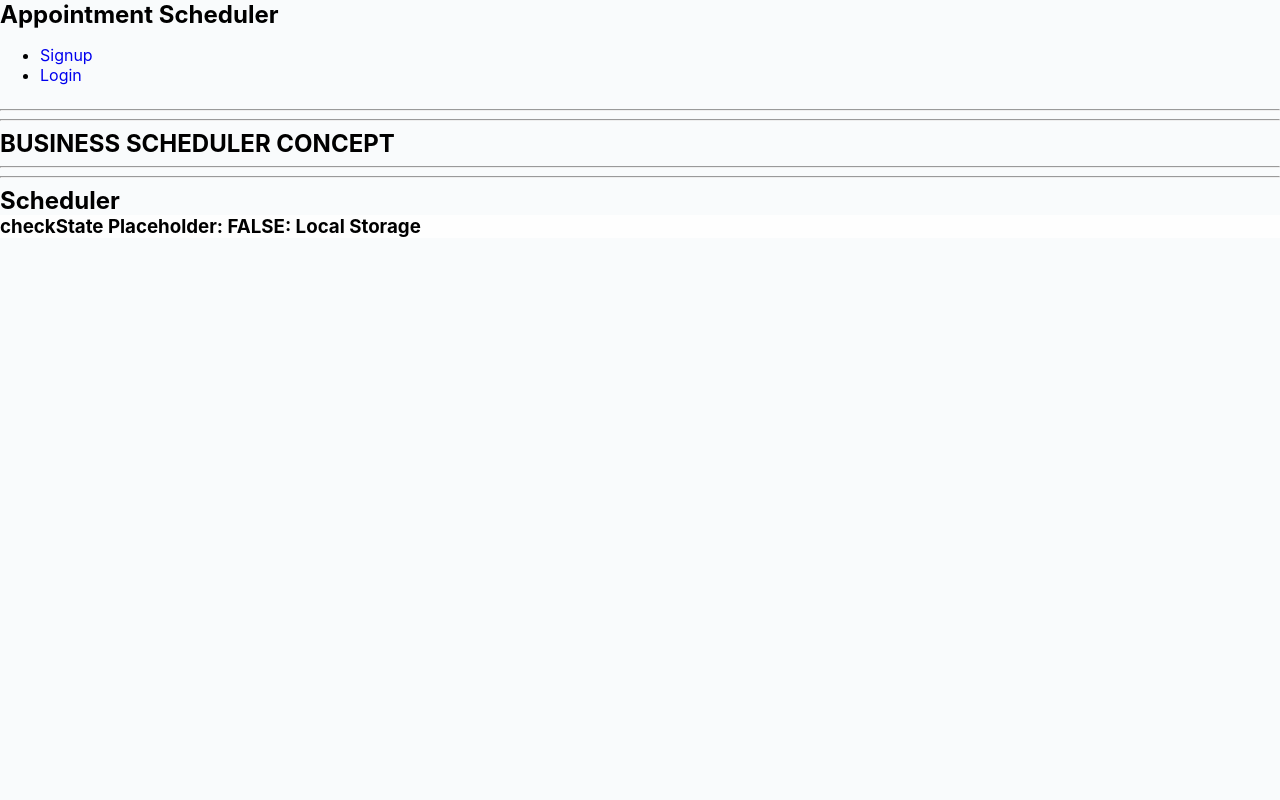
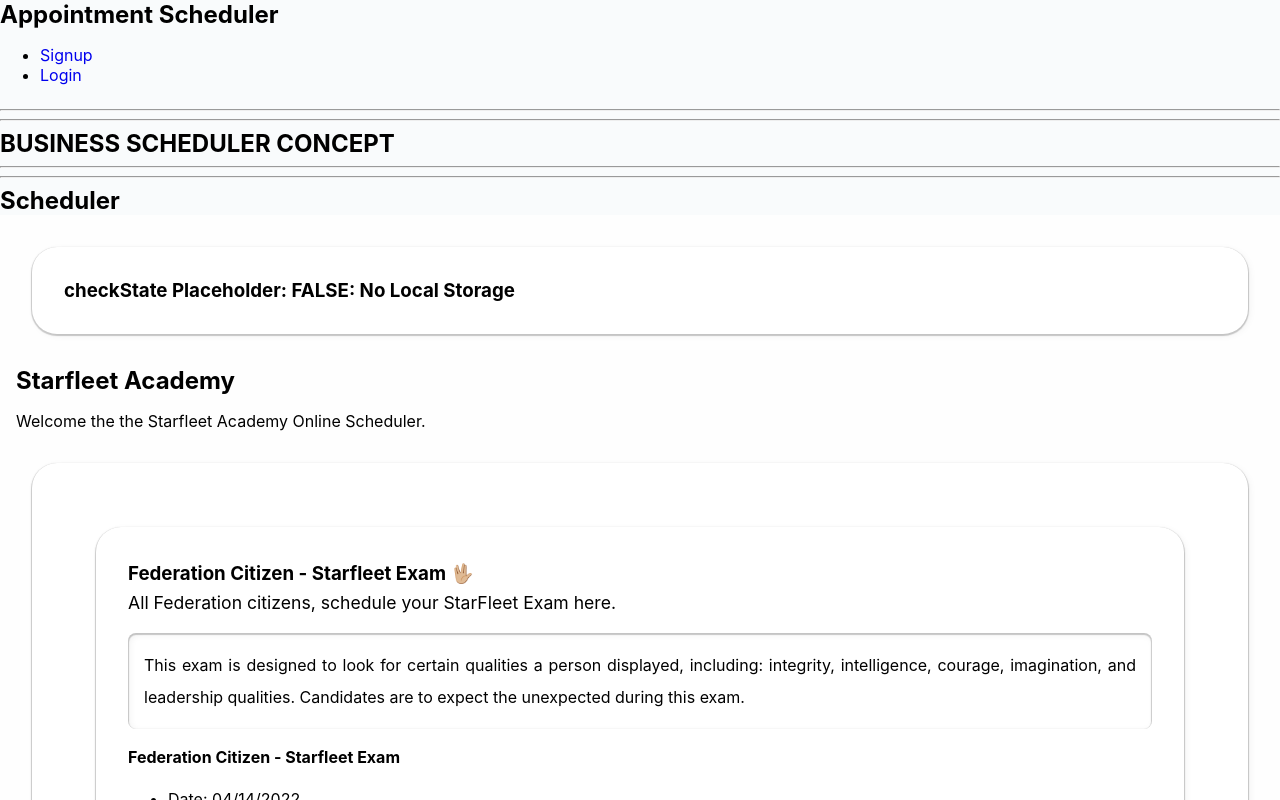
Before and after one commit to ErikPlachta/Calendari, a React (Create React App) app in the folder client/: page / in a window 1280 px wide. Shown: the top 800 px of the page. Built offline with nearby package versions, Linux system fonts and the light colour scheme.

Commit message:
Add load BusinessScheduler if no local storage

```diff
--- a/client/src/components/Scheduler/index.js
+++ b/client/src/components/Scheduler/index.js
@@ -1,4 +1,5 @@
 import React, { useState, useEffect } from 'react';
+import BusinessScheduler from './pages/BusinessScheduler';
 //-- SCHEDULER
 
 const {
@@ -73,10 +74,17 @@ export default function Scheduler({business_id, appointment_type_id}) {
 
   return (
     <section className="page scheduler">
-      {checkState
-        ? <h3>checkState Placeholder: FALSE: Local Storage</h3>
-        : <h3>checkState Placeholder: TRUE: Local Storage</h3>
-      }
+      <div>
+        {checkState
+          ? [
+              <div className="containerResults">
+                <h3>checkState Placeholder: FALSE: No Local Storage</h3>
+              </div>,
+              <BusinessScheduler></BusinessScheduler>
+            ]
+          : <h3>checkState Placeholder: TRUE: Has giLocal Storage</h3>
+        }
+      </div>
     </section>
 
   )
```
